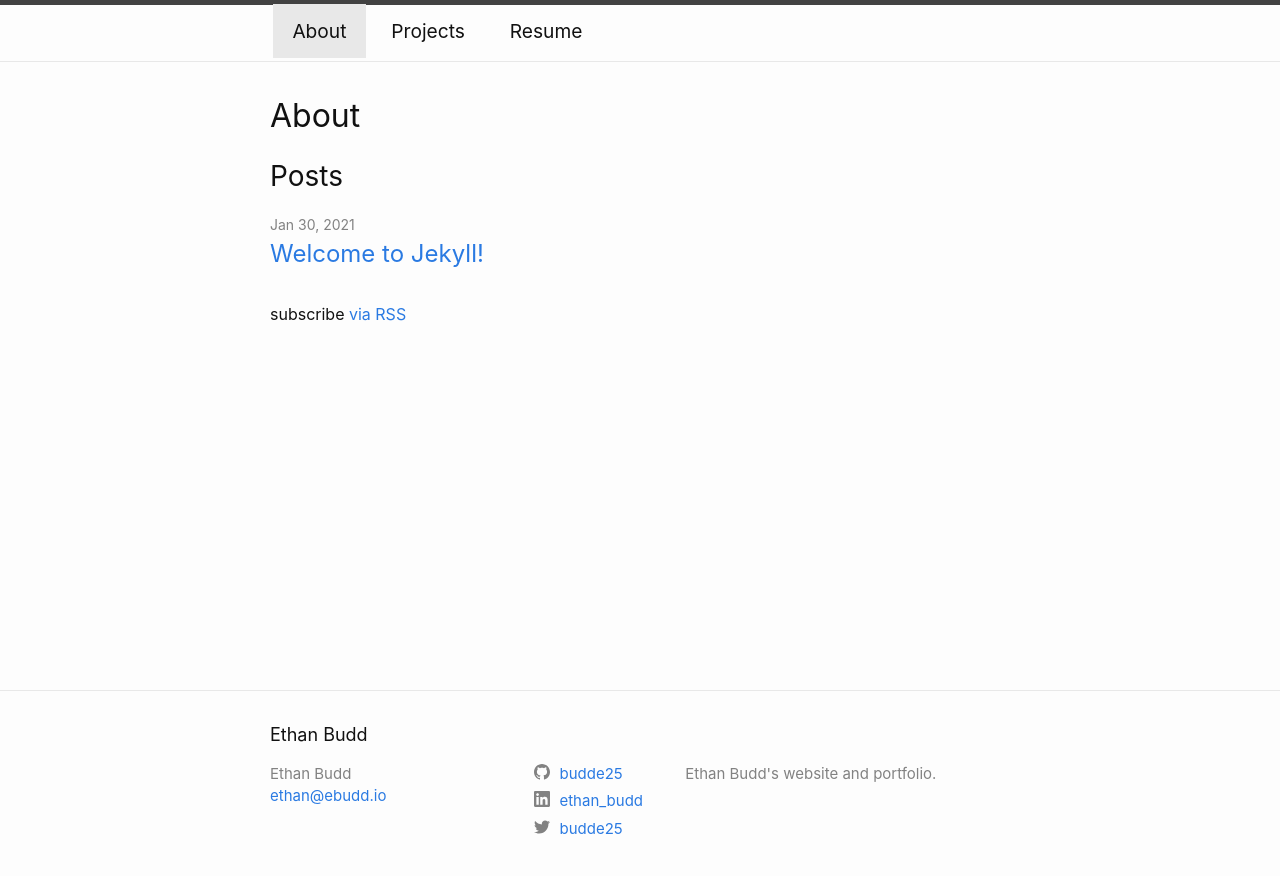
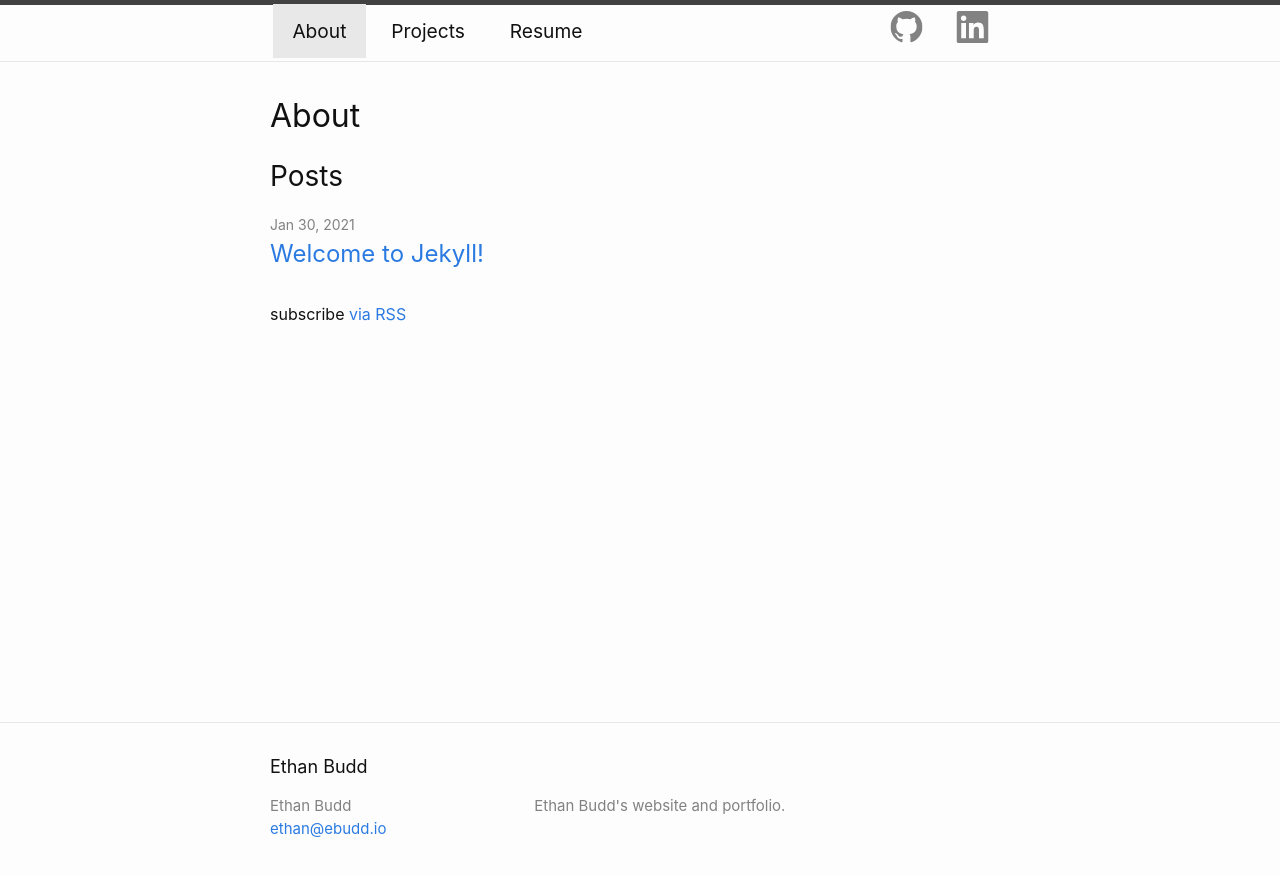
Before and after one commit to budde25/website-v2, a Jekyll site: the page built from index.md, in a window 1280 px wide. Shown: the top 876 px of the page. Built offline with Jekyll 4.4.1, drawn with Linux system fonts in a browser that asks for light colours.

Commit message:
socials on navbar

```diff
--- a/_config.yml
+++ b/_config.yml
@@ -24,9 +24,8 @@ description: >- # this means to ignore newlines until "baseurl:"
     Ethan Budd's website and portfolio.
 baseurl: "" # the subpath of your site, e.g. /blog
 url: "" # the base hostname & protocol for your site, e.g. http://example.com
-twitter_username: budde25
 github_username: budde25
-linkedin_username: ethan_budd
+linkedin_username: ethan-budd
 
 # Build settings
 theme: minima
--- a/_includes/footer.html
+++ b/_includes/footer.html
@@ -21,10 +21,6 @@
         </ul>
       </div>
 
-      <div class="footer-col footer-col-2">
-        {%- include social.html -%}
-      </div>
-
       <div class="footer-col footer-col-3">
         <p>{{- site.description | escape -}}</p>
       </div>
--- a/_includes/header.html
+++ b/_includes/header.html
@@ -16,6 +16,7 @@
         </label>
 
         <div class="trigger">
+            <span class="links">
           {%- for path in page_paths -%}
             {%- assign my_page = site.pages | where: "path", path | first -%}
 
@@ -29,6 +30,13 @@
                 <a class="page-link{{ current }}" href="{{ my_page.url | relative_url }}">{{ my_page.title | escape }}</a>
             {%- endif -%}
           {%- endfor -%}
+        </span>
+        <span class="socials">
+  {%- if site.github_username -%}<a class="page-link" href="https://github.com/{{ site.github_username| cgi_escape | escape }}"><svg class="svg-icon"><use xlink:href="{{ '/assets/minima-social-icons.svg#github' | relative_url }}"></use></svg></a>{%- endif -%}
+  {%- if site.linkedin_username -%}<a class="page-link" href="https://www.linkedin.com/in/{{ site.linkedin_username| cgi_escape | escape }}"><svg class="svg-icon"><use xlink:href="{{ '/assets/minima-social-icons.svg#linkedin' | relative_url }}"></use></svg></a>{%- endif -%}
+  {%- if site.twitter_username -%}<a class="page-link" href="https://www.twitter.com/{{ site.twitter_username| cgi_escape | escape }}"><svg class="svg-icon"><use xlink:href="{{ '/assets/minima-social-icons.svg#twitter' | relative_url }}"></use></svg></a>{%- endif -%}
+  {%- if site.rss -%}<a class="page-link" href="{{ 'feed.xml' | relative_url }}"><svg class="svg-icon"><use xlink:href="{{ '/assets/minima-social-icons.svg#rss' | relative_url }}"></use></svg></a>{%- endif -%}
+        </span>
         </div>
       </nav>
     {%- endif -%}
--- a/_sass/minima/_layout.scss
+++ b/_sass/minima/_layout.scss
@@ -24,8 +24,18 @@
   }
 }
 
+.links {
+    float: left;
+    display: inline;
+}
+
+.socials {
+    float: right;
+    display: inline;
+}
+
 .site-nav {
-  float: left;
+  //float: left;
   line-height: $base-line-height * $base-font-size * 2.25;
 
   .nav-trigger {
@@ -98,6 +108,11 @@
       padding-bottom: 5px;
     }
 
+    .links, .socials {
+        float: none;
+        display: inline;
+    }
+
     .page-link {
       display: block;
       padding: 5px 10px;
@@ -110,6 +125,9 @@
   }
 }
 
+.svg-icon {
+    scale: 2;
+}
 
 
 /**
```
